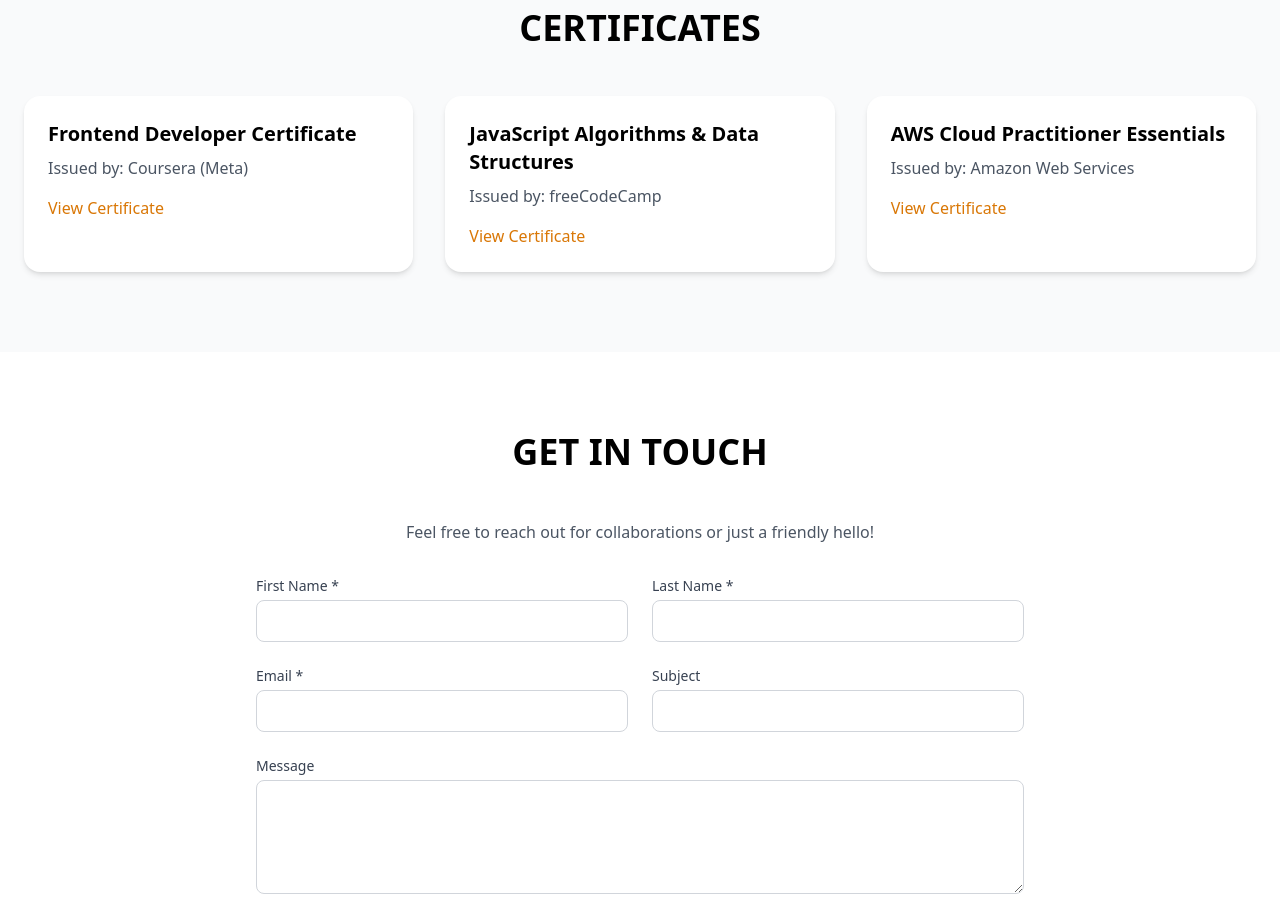
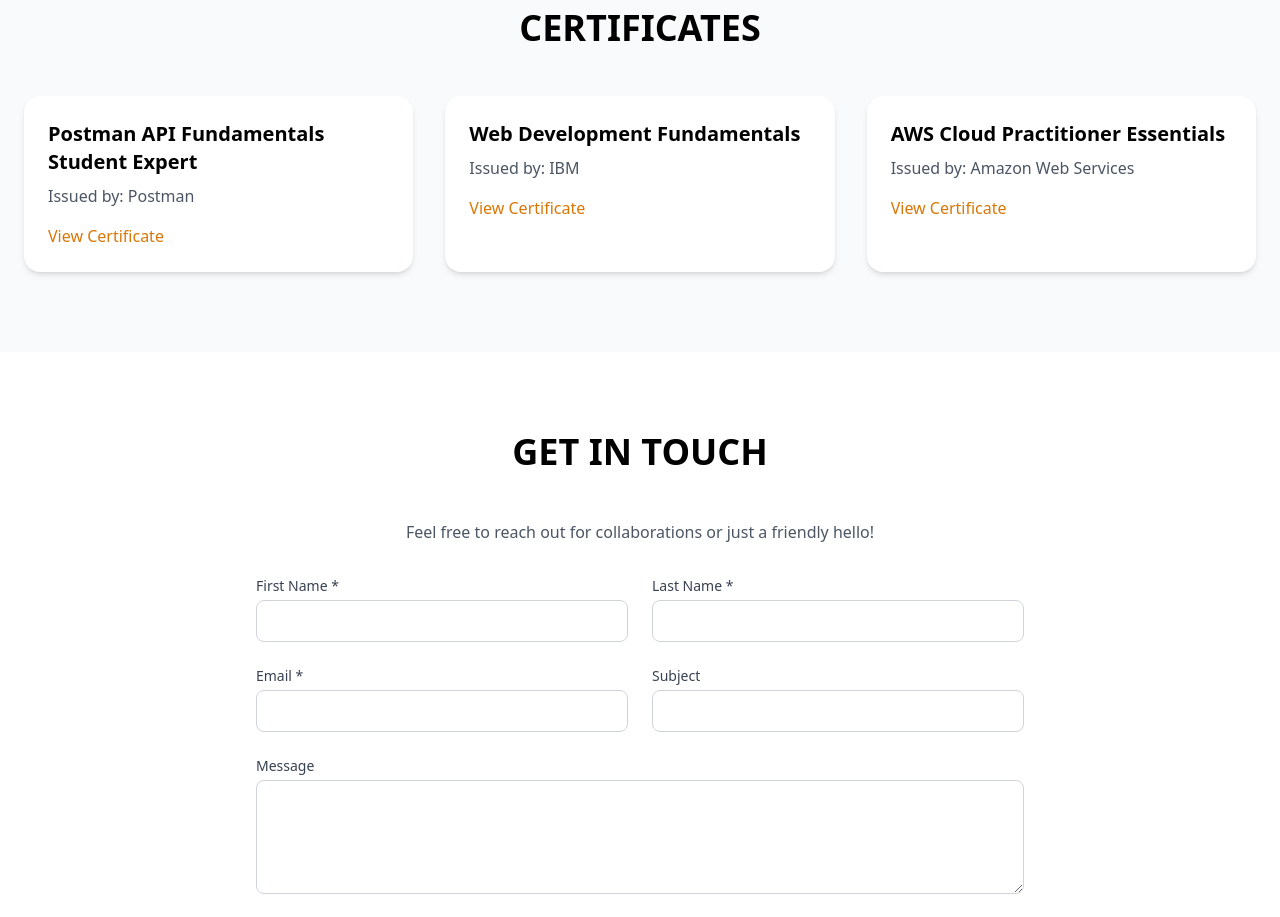
Before and after one commit to Akanksha174/Portfolio, a React (Vite) app: page / in a window 1280 px wide. Shown: the part 2200-3117 px from the top of the page. Built offline with nearby package versions, Linux system fonts and the light colour scheme.

Commit message:
Update Certificates.tsx

```diff
--- a/src/components/Certificates.tsx
+++ b/src/components/Certificates.tsx
@@ -9,14 +9,14 @@ interface Certificate {
 export const Certificates: React.FC = () => {
   const certificates: Certificate[] = [
     {
-      title: 'Frontend Developer Certificate',
-      issuer: 'Coursera (Meta)',
-      link: 'https://www.example.com/frontend-certificate.pdf',
+      title: 'Postman API Fundamentals Student Expert',
+      issuer: 'Postman',
+      link: 'https://api.badgr.io/public/assertions/57s5AJQLTGeTNExs-dJ2YA?identity__email=akankshakumari4755%40gmail.com',
     },
     {
-      title: 'JavaScript Algorithms & Data Structures',
-      issuer: 'freeCodeCamp',
-      link: 'https://www.example.com/js-cert.pdf',
+      title: 'Web Development Fundamentals',
+      issuer: 'IBM',
+      link: 'https://www.credly.com/badges/6f58c9d8-d7b8-4c3e-bf06-a4f900dcecce/linked_in_profile',
     },
     {
       title: 'AWS Cloud Practitioner Essentials',
```
